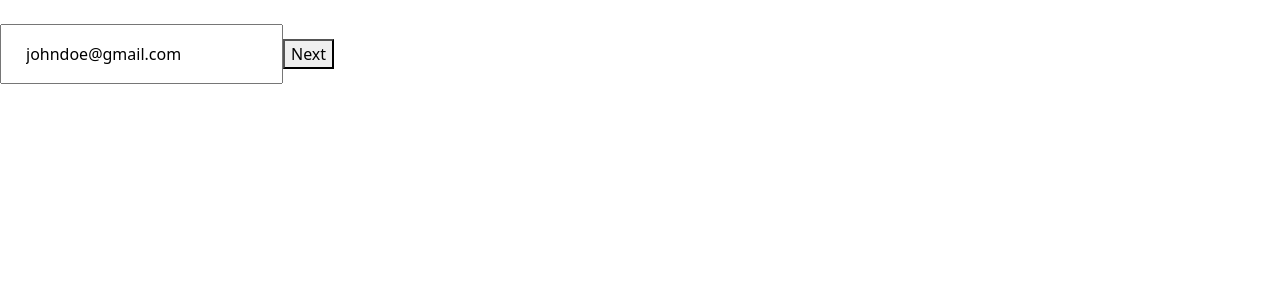
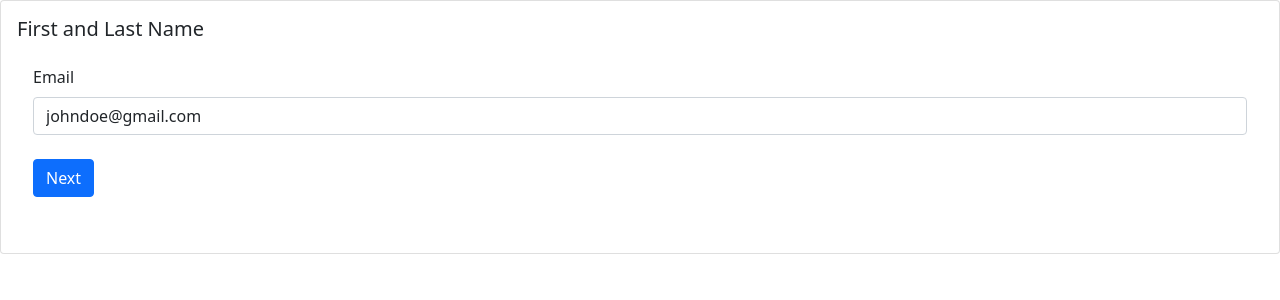
Before and after one commit to mohamedisakr/multi-step-wizard-form, a React (Create React App) app: page /step2 in a window 1280 px wide. Shown: the top 300 px of the page. Built offline with nearby package versions, Linux system fonts and the light colour scheme.

Commit message:
adding styles to new step 2

```diff
--- a/src/simple/Step2.js
+++ b/src/simple/Step2.js
@@ -20,19 +20,31 @@ export const Step2 = () => {
   };
 
   return (
+    <div className="card">
+      <div className="card-body">
+        <h5 className="card-title">First and Last Name</h5>
+        <div className="card-body">
           <form onSubmit={handleSubmit(onSubmit)}>
+            <div className="form-outline mb-4">
+              <label className="form-label" htmlFor="email">
+                Email
+              </label>
               <input
                 type="email"
                 id="email"
                 name="email"
                 {...register("email", { required: "Email is required" })}
-        className="px-4 py-3 mt-4 w-full rounded-md bg-gray-100 border-transparent focus:border-gray-500 focus:bg-white focus:ring-0 text-sm"
+                className="form-control"
                 placeholder="Email address *"
               />
+            </div>
             <span className="text-sm text-left text-red-700">
               {errors.email?.message}
             </span>
-      <button>Next</button>
+            <button className="btn btn-primary btn-block mb-4">Next</button>
           </form>
+        </div>
+      </div>
+    </div>
   );
 };
```
Lines whose indentation alone changed are shown as unchanged.
